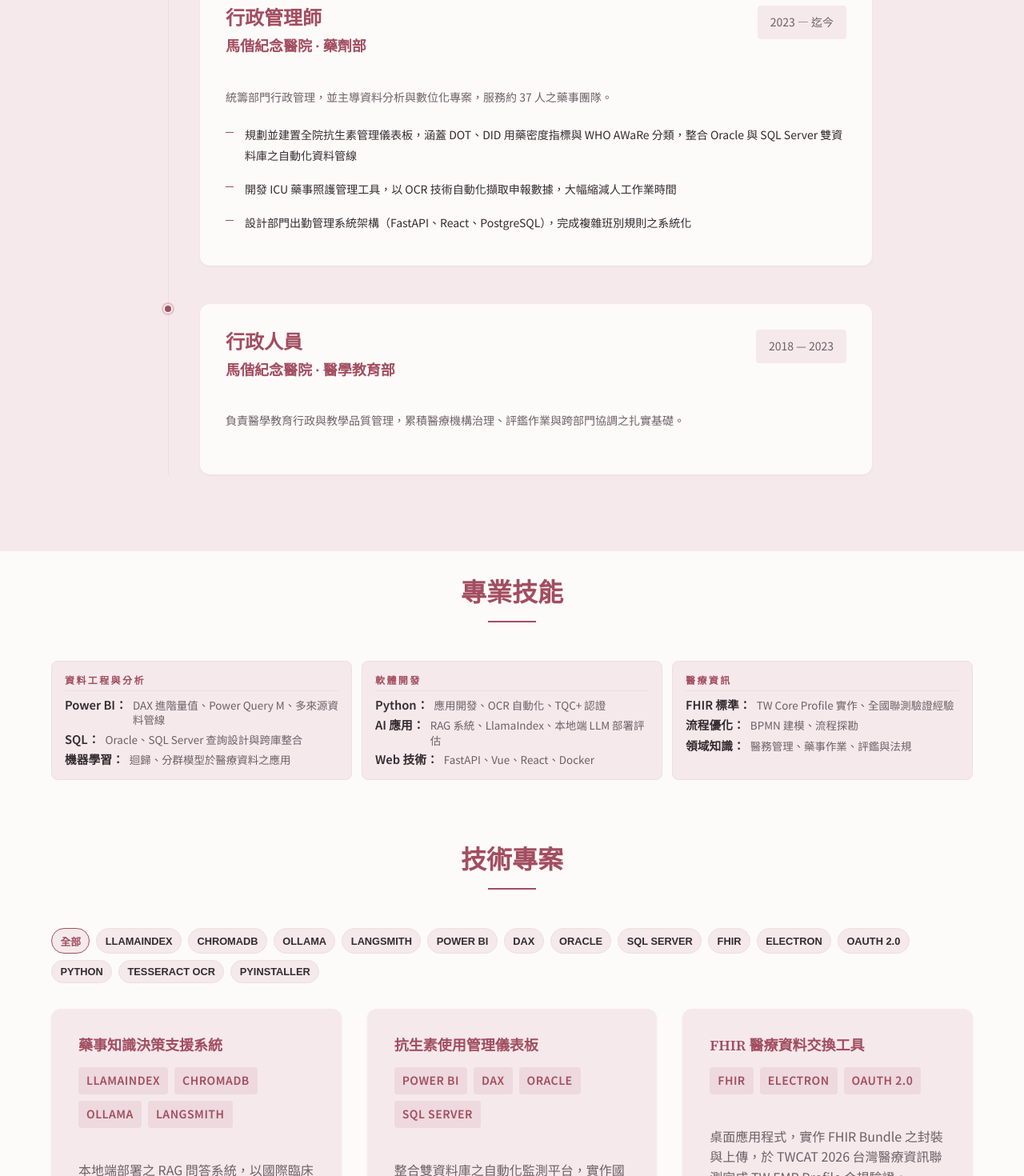
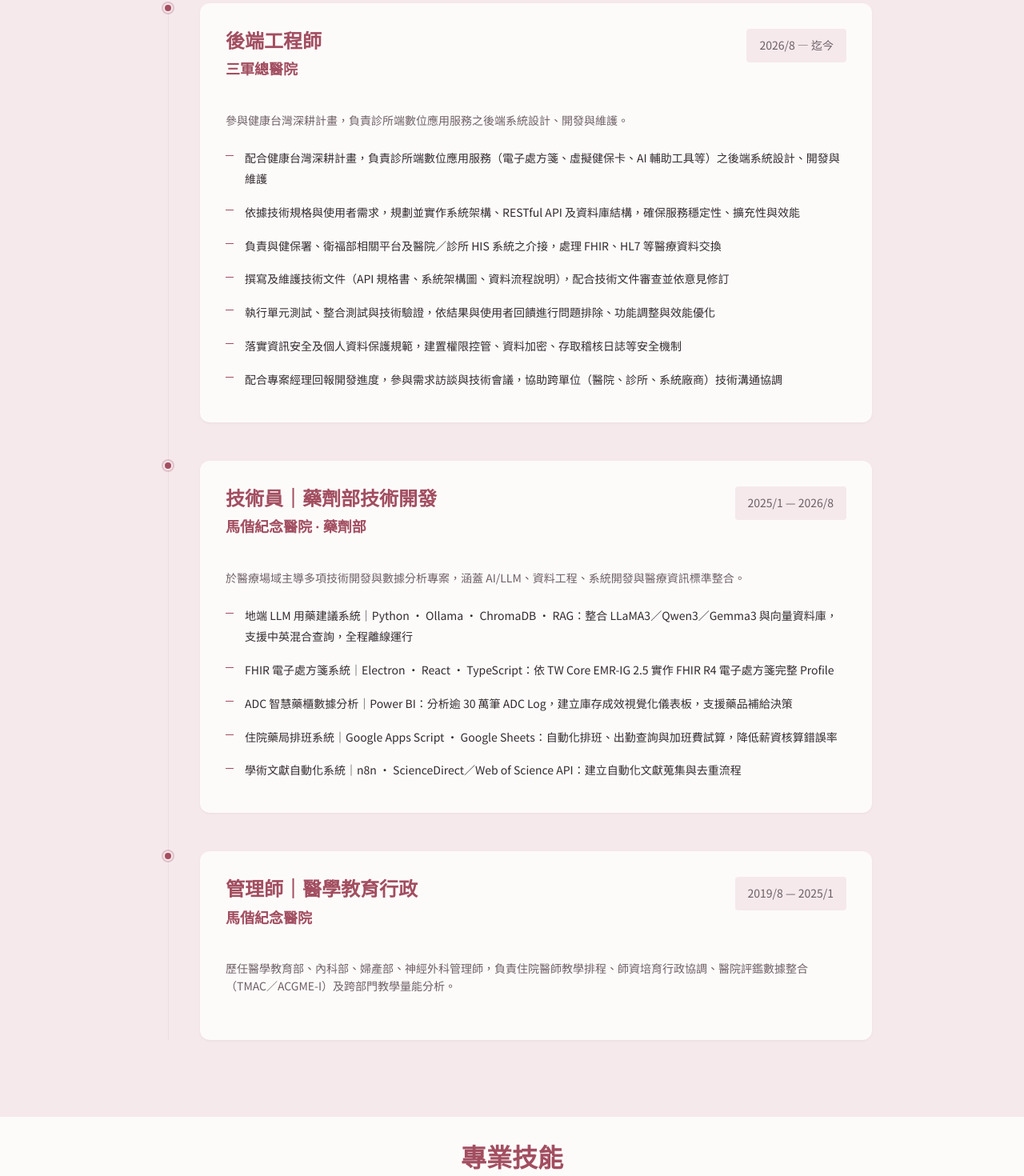
Before and after one commit to Tai-Ju/ruru-cv, a Vue app: page / in a window 1280 px wide. Shown: the part 1289-2759 px from the top of the page at 80% size. Built offline with nearby package versions, Linux system fonts and the light colour scheme.

Commit message:
feat: 依最新履歷更新三軍總醫院經歷與證照
同步工作經歷、證照與下載 PDF，反映後端工程師現職與 iPAS／TQC 認證。

Co-authored-by: Cursor <cursoragent@cursor.com>

```diff
--- a/src/components/resume/ResumeEducation.vue
+++ b/src/components/resume/ResumeEducation.vue
@@ -8,25 +8,25 @@ const educationZh = [
   {
     id: 1,
     school: '國立臺北護理健康大學',
-    degree: '資訊管理研究所 · 碩士',
-    period: '預計 2027 年畢業',
-    description: '研究方向：本地端大型語言模型於藥事決策支援系統之應用',
+    degree: '資訊管理學系 · 碩士',
+    period: '2025/9 — 2027/6（就讀中）',
+    description: '研究方向：地端 LLM 用藥建議系統',
     achievements: []
   },
   {
     id: 2,
     school: '慈濟大學',
-    degree: '醫務管理學系 · 學士',
-    period: '已畢業',
+    degree: '醫務管理系 · 四技',
+    period: '2014/9 — 2017/6',
     description: '',
     achievements: []
   }
 ]
 
 const certificationsZh = [
-  '醫資管理師（台灣醫學資訊學會）',
-  'TQC+ Python 3 程式語言認證',
-  'TWCAT 2026 台灣醫療資訊聯測參與'
+  '醫學資訊管理師（社團法人台灣醫學資訊學會｜醫資證（管）1052 字第 538 號）',
+  'AI 應用規劃師 - 初級能力鑑定（iPAS 經濟部產業人才能力鑑定）',
+  'TQC 資訊科技 Python（TQC-DK）'
 ]
 
 const internationalExperienceZh = [
@@ -44,24 +44,24 @@ const educationEn = [
     id: 1,
     school: 'National Taipei University of Nursing and Health Sciences',
     degree: 'M.S. in Information Management',
-    period: 'Expected 2027',
-    description: 'Research focus: On-premise large language models for pharmacy decision support systems',
+    period: '2025/9 — 2027/6 (In progress)',
+    description: 'Research focus: On-premise LLM medication recommendation system',
     achievements: []
   },
   {
     id: 2,
     school: 'Tzu Chi University',
     degree: 'B.S. in Healthcare Administration',
-    period: 'Graduated',
+    period: '2014/9 — 2017/6',
     description: '',
     achievements: []
   }
 ]
 
 const certificationsEn = [
-  'Healthcare Informatics Manager (TAMI)',
-  'TQC+ Python 3 Certification',
-  'TWCAT 2026 Taiwan Healthcare Connectathon'
+  'Healthcare Informatics Manager (TAMI · Cert. No. 1052-538)',
+  'AI Application Planner — Elementary (iPAS, MOEA)',
+  'TQC Information Technology Python (TQC-DK)'
 ]
 
 const internationalExperienceEn = [
--- a/src/components/resume/ResumeExperience.vue
+++ b/src/components/resume/ResumeExperience.vue
@@ -7,22 +7,41 @@ const { currentLang } = useLanguage()
 const experiencesZh = [
   {
     id: 1,
-    company: '馬偕紀念醫院 · 藥劑部',
-    position: '行政管理師',
-    period: '2023 — 迄今',
-    description: '統籌部門行政管理，並主導資料分析與數位化專案，服務約 37 人之藥事團隊。',
+    company: '三軍總醫院',
+    position: '後端工程師',
+    period: '2026/8 — 迄今',
+    description: '參與健康台灣深耕計畫，負責診所端數位應用服務之後端系統設計、開發與維護。',
     achievements: [
-      '規劃並建置全院抗生素管理儀表板，涵蓋 DOT、DID 用藥密度指標與 WHO AWaRe 分類，整合 Oracle 與 SQL Server 雙資料庫之自動化資料管線',
-      '開發 ICU 藥事照護管理工具，以 OCR 技術自動化擷取申報數據，大幅縮減人工作業時間',
-      '設計部門出勤管理系統架構（FastAPI、React、PostgreSQL），完成複雜班別規則之系統化'
+      '配合健康台灣深耕計畫，負責診所端數位應用服務（電子處方箋、虛擬健保卡、AI 輔助工具等）之後端系統設計、開發與維護',
+      '依據技術規格與使用者需求，規劃並實作系統架構、RESTful API 及資料庫結構，確保服務穩定性、擴充性與效能',
+      '負責與健保署、衛福部相關平台及醫院／診所 HIS 系統之介接，處理 FHIR、HL7 等醫療資料交換',
+      '撰寫及維護技術文件（API 規格書、系統架構圖、資料流程說明），配合技術文件審查並依意見修訂',
+      '執行單元測試、整合測試與技術驗證，依結果與使用者回饋進行問題排除、功能調整與效能優化',
+      '落實資訊安全及個人資料保護規範，建置權限控管、資料加密、存取稽核日誌等安全機制',
+      '配合專案經理回報開發進度，參與需求訪談與技術會議，協助跨單位（醫院、診所、系統廠商）技術溝通協調'
     ]
   },
   {
     id: 2,
-    company: '馬偕紀念醫院 · 醫學教育部',
-    position: '行政人員',
-    period: '2018 — 2023',
-    description: '負責醫學教育行政與教學品質管理，累積醫療機構治理、評鑑作業與跨部門協調之扎實基礎。',
+    company: '馬偕紀念醫院 · 藥劑部',
+    position: '技術員｜藥劑部技術開發',
+    period: '2025/1 — 2026/8',
+    description: '於醫療場域主導多項技術開發與數據分析專案，涵蓋 AI/LLM、資料工程、系統開發與醫療資訊標準整合。',
+    achievements: [
+      '地端 LLM 用藥建議系統｜Python · Ollama · ChromaDB · RAG：整合 LLaMA3／Qwen3／Gemma3 與向量資料庫，支援中英混合查詢，全程離線運行',
+      'FHIR 電子處方箋系統｜Electron · React · TypeScript：依 TW Core EMR-IG 2.5 實作 FHIR R4 電子處方箋完整 Profile',
+      'ADC 智慧藥櫃數據分析｜Power BI：分析逾 30 萬筆 ADC Log，建立庫存成效視覺化儀表板，支援藥品補給決策',
+      '住院藥局排班系統｜Google Apps Script · Google Sheets：自動化排班、出勤查詢與加班費試算，降低薪資核算錯誤率',
+      '學術文獻自動化系統｜n8n · ScienceDirect／Web of Science API：建立自動化文獻蒐集與去重流程'
+    ]
+  },
+  {
+    id: 3,
+    company: '馬偕紀念醫院',
+    position: '管理師｜醫學教育行政',
+    period: '2019/8 — 2025/1',
+    description:
+      '歷任醫學教育部、內科部、婦產部、神經外科管理師，負責住院醫師教學排程、師資培育行政協調、醫院評鑑數據整合（TMAC／ACGME-I）及跨部門教學量能分析。',
     achievements: []
   }
 ]
@@ -30,24 +49,43 @@ const experiencesZh = [
 const experiencesEn = [
   {
     id: 1,
-    company: 'Mackay Memorial Hospital · Pharmacy Department',
-    position: 'Administrative Specialist',
-    period: '2023 — Present',
+    company: 'Tri-Service General Hospital',
+    position: 'Backend Engineer',
+    period: '2026/8 — Present',
     description:
-      'Lead departmental administration and digital projects for a pharmacy team of about 37 people.',
+      'Contribute to the Healthy Taiwan Deep Cultivation Program, designing and maintaining backend systems for clinic-side digital services.',
     achievements: [
-      'Designed and built a hospital-wide antimicrobial stewardship dashboard covering DOT, DID, and WHO AWaRe, with automated pipelines across Oracle and SQL Server.',
-      'Developed an ICU pharmacy care tool using OCR to automate claim data capture and reduce manual work.',
-      'Designed a departmental attendance system architecture (FastAPI, React, PostgreSQL) to systematize complex shift rules.'
+      'Design, develop, and maintain backend services for clinic digital applications such as e-prescriptions, virtual NHI cards, and AI-assisted tools.',
+      'Plan and implement system architecture, RESTful APIs, and database structures for stability, scalability, and performance.',
+      'Integrate with NHIA, MOHW platforms, and hospital/clinic HIS systems using FHIR and HL7 standards.',
+      'Write and maintain technical documentation including API specs, architecture diagrams, and data-flow descriptions.',
+      'Perform unit/integration testing and technical validation; fix issues and optimize based on feedback.',
+      'Implement information security and personal-data protection controls such as access control, encryption, and audit logs.',
+      'Report progress to the project manager and support cross-organization technical coordination.'
     ]
   },
   {
     id: 2,
-    company: 'Mackay Memorial Hospital · Department of Medical Education',
-    position: 'Administrative Staff',
-    period: '2018 — 2023',
+    company: 'Mackay Memorial Hospital · Pharmacy Department',
+    position: 'Technical Specialist · Pharmacy Tech Development',
+    period: '2025/1 — 2026/8',
     description:
-      'Managed medical education administration and teaching quality, building a solid foundation in hospital governance, accreditation, and cross-department coordination.',
+      'Led technical development and analytics projects across AI/LLM, data engineering, systems, and health-informatics standards.',
+    achievements: [
+      'On-premise LLM medication recommendation system with Python, Ollama, ChromaDB, and RAG; offline bilingual query support.',
+      'FHIR e-prescription desktop app with Electron, React, and TypeScript aligned to TW Core EMR-IG 2.5.',
+      'ADC smart-cabinet analytics in Power BI over 300k+ log records to support replenishment decisions.',
+      'Pharmacy scheduling automation with Google Apps Script and Sheets for shifts, attendance, and overtime calculation.',
+      'Literature automation pipeline with n8n and ScienceDirect / Web of Science APIs.'
+    ]
+  },
+  {
+    id: 3,
+    company: 'Mackay Memorial Hospital',
+    position: 'Administrator · Medical Education',
+    period: '2019/8 — 2025/1',
+    description:
+      'Served Medical Education, Internal Medicine, OB/GYN, and Neurosurgery units; managed resident teaching schedules, faculty development, accreditation data (TMAC/ACGME-I), and cross-department teaching capacity analysis.',
     achievements: []
   }
 ]
--- a/src/components/resume/ResumeHero.vue
+++ b/src/components/resume/ResumeHero.vue
@@ -11,18 +11,18 @@ const copy = computed(() => {
   if (currentLang.value === 'en') {
     return {
       title: "Hi, I'm",
-      subtitle: 'Healthcare Administration · Software Development',
+      subtitle: 'Backend Engineer · Healthcare × Data Engineering',
       description:
-        'Administrative Specialist at Mackay Memorial Hospital Pharmacy Department. With eight years in healthcare institutions, I combine data engineering and software development to turn complex clinical needs into reliable digital solutions.',
+        'Backend engineer at Tri-Service General Hospital, working on the Healthy Taiwan Deep Cultivation Program. With six years of hospital practice and applied RAG experience, I bridge clinical needs and technical delivery.',
       download: 'Download PDF'
     }
   }
 
   return {
     title: '你好，我是',
-    subtitle: '行政管理師｜醫療 × 資料工程',
+    subtitle: '後端工程師｜醫療 × 資料工程',
     description:
-      '馬偕紀念醫院藥劑部行政管理師。八年醫療機構歷練，結合資料工程與軟體開發能力，將醫療現場的複雜需求，轉化為嚴謹可靠的數位解決方案。',
+      '現任三軍總醫院後端工程師，參與健康台灣深耕計畫。此前具備六年馬偕紀念醫院實務，研究地端 LLM 用藥建議系統，擅於橋接醫療現場需求與技術開發。',
     download: '下載 PDF'
   }
 })
--- a/src/components/resume/ResumeProjects.vue
+++ b/src/components/resume/ResumeProjects.vue
@@ -8,51 +8,45 @@ const { currentLang } = useLanguage()
 const projects = [
   {
     id: 1,
-    title: '藥事知識決策支援系統',
-    titleEn: 'Pharmacy Knowledge Decision Support System',
-    period: '2025 — 2026',
-    tags: ['LLAMAINDEX', 'CHROMADB', 'OLLAMA', 'LANGSMITH'],
+    title: '地端 LLM 用藥建議系統',
+    titleEn: 'On-premise LLM Medication Recommendation',
+    tags: ['PYTHON', 'OLLAMA', 'CHROMADB', 'RAG'],
     description:
-      '本地端部署之 RAG 問答系統，以國際臨床指引為知識庫，完成多個開源模型之系統性評估，兼顧醫療資料隱私與回覆品質。碩士論文研究主題。',
+      '整合 LLaMA3／Qwen3／Gemma3 與 ChromaDB，建立 RAG 架構用藥查詢系統；資料來源涵蓋 FDA Label、PubMed、RxNorm，支援中英混合查詢，全程離線運行。碩士論文研究主題。',
     descriptionEn:
-      'On-premise RAG Q&A system grounded in international clinical guidelines, with systematic evaluation of open-source models while protecting healthcare data privacy. Master thesis research topic.',
+      'RAG medication query system with LLaMA3/Qwen3/Gemma3 and ChromaDB; sources include FDA Label, PubMed, and RxNorm with offline bilingual queries. Master thesis topic.',
     link: 'https://github.com/Tai-Ju/drug-rag-pipeline'
   },
   {
     id: 2,
-    title: '抗生素使用管理儀表板',
-    titleEn: 'Antimicrobial Stewardship Dashboard',
-    period: '2025 — 2026',
-    tags: ['POWER BI', 'DAX', 'ORACLE', 'SQL SERVER'],
+    title: 'FHIR 電子處方箋系統',
+    titleEn: 'FHIR Electronic Prescription System',
+    tags: ['ELECTRON', 'REACT', 'TYPESCRIPT', 'FHIR'],
     description:
-      '整合雙資料庫之自動化監測平台，實作國際標準之用藥密度指標，供感染管制與藥事委員會決策使用，並建立完整資料字典以利長期維運。',
+      '桌面應用程式，依據台灣衛福部 TW Core EMR-IG 2.5 規範，實作 FHIR R4 電子處方箋完整 Profile（Bundle-EP／Composition-EP／MedicationRequest-EP）。',
     descriptionEn:
-      'Automated dual-database monitoring platform implementing international antimicrobial density metrics for infection control and pharmacy committee decisions, with a full data dictionary for long-term operations.',
+      'Desktop app implementing full FHIR R4 e-prescription profiles per TW Core EMR-IG 2.5 (Bundle-EP / Composition-EP / MedicationRequest-EP).',
+    link: 'https://github.com/swiftruru/rx-fhir'
+  },
+  {
+    id: 3,
+    title: 'ADC 智慧藥櫃數據分析',
+    titleEn: 'ADC Smart Cabinet Analytics',
+    tags: ['POWER BI', 'DAX'],
+    description: '分析逾 30 萬筆 ADC Log 數據，建立庫存成效視覺化儀表板，支援藥品補給決策。',
+    descriptionEn:
+      'Analyzed 300k+ ADC log records in Power BI to build inventory-effectiveness dashboards supporting replenishment decisions.',
     link: ''
   },
   {
-    id: 3,
-    title: 'FHIR 醫療資料交換工具',
-    titleEn: 'FHIR Healthcare Data Exchange Tool',
-    period: '2026',
-    tags: ['FHIR', 'ELECTRON', 'OAUTH 2.0'],
-    description:
-      '桌面應用程式，實作 FHIR Bundle 之封裝與上傳，於 TWCAT 2026 台灣醫療資訊聯測完成 TW EMR Profile 合規驗證。',
+    id: 4,
+    title: '住院藥局排班系統',
+    titleEn: 'Inpatient Pharmacy Scheduling System',
+    tags: ['GOOGLE APPS SCRIPT', 'GOOGLE SHEETS'],
+    description: '開發自動化排班工具，實作班別規則設定、出勤記錄查詢與加班費自動試算，取代人工計算流程。',
     descriptionEn:
-      'Desktop application for FHIR Bundle packaging and upload, validated against TW EMR Profile at TWCAT 2026 Taiwan Healthcare Connectathon.',
-    link: 'https://github.com/swiftruru/rx-fhir'
-  },
-  {
-    id: 4,
-    title: 'ICU 藥事照護管理工具',
-    titleEn: 'ICU Pharmacy Care Management Tool',
-    period: '2025',
-    tags: ['PYTHON', 'TESSERACT OCR', 'PYINSTALLER'],
-    description:
-      '自動化資料擷取管線，從掃描文件中辨識並結構化 ICU 照護與申報數據，打包為單機應用程式供部門同仁日常使用。',
-    descriptionEn:
-      'Automated extraction pipeline that recognizes and structures ICU care and claim data from scanned documents, packaged as a standalone app for daily departmental use.',
-    link: ''
+      'Automated scheduling tool for shift rules, attendance lookup, and overtime calculation, replacing manual payroll workflows.',
+    link: 'https://github.com/Tai-Ju/gas-pharmacy-schedule-system'
   }
 ]
 
--- a/src/components/resume/ResumeSkills.vue
+++ b/src/components/resume/ResumeSkills.vue
@@ -6,26 +6,26 @@ const { currentLang } = useLanguage()
 
 const skillCategoriesZh = [
   {
-    title: '資料工程與分析',
+    title: '後端與系統開發',
     skills: [
-      { name: 'Power BI', experience: 'DAX 進階量值、Power Query M、多來源資料管線' },
-      { name: 'SQL', experience: 'Oracle、SQL Server 查詢設計與跨庫整合' },
-      { name: '機器學習', experience: '迴歸、分群模型於醫療資料之應用' }
+      { name: 'Python / Django', experience: '醫療應用系統、資料庫設計、API 串接' },
+      { name: 'RESTful API', experience: '系統架構規劃、規格文件與跨平台介接' },
+      { name: 'Web 技術', experience: 'React、TypeScript、Electron、Docker、Git' }
     ]
   },
   {
-    title: '軟體開發',
+    title: 'AI 與資料工程',
     skills: [
-      { name: 'Python', experience: '應用開發、OCR 自動化、TQC+ 認證' },
-      { name: 'AI 應用', experience: 'RAG 系統、LlamaIndex、本地端 LLM 部署評估' },
-      { name: 'Web 技術', experience: 'FastAPI、Vue、React、Docker' }
+      { name: 'RAG / Local LLM', experience: 'Ollama、ChromaDB、地端用藥建議系統' },
+      { name: 'Power BI', experience: '醫療數據儀表板、ADC Log 分析' },
+      { name: '資料科學', experience: 'pandas、scikit-learn、機器學習應用' }
     ]
   },
   {
     title: '醫療資訊',
     skills: [
-      { name: 'FHIR 標準', experience: 'TW Core Profile 實作、全國聯測驗證經驗' },
-      { name: '流程優化', experience: 'BPMN 建模、流程探勘' },
+      { name: 'FHIR / HL7', experience: 'TW Core EMR-IG、電子處方箋、HIS 介接' },
+      { name: '自動化流程', experience: 'Google Apps Script、n8n、OCR 應用' },
       { name: '領域知識', experience: '醫務管理、藥事作業、評鑑與法規' }
     ]
   }
@@ -33,27 +33,27 @@ const skillCategoriesZh = [
 
 const skillCategoriesEn = [
   {
-    title: 'Data Engineering & Analytics',
+    title: 'Backend & Systems',
     skills: [
-      { name: 'Power BI', experience: 'Advanced DAX, Power Query M, multi-source pipelines' },
-      { name: 'SQL', experience: 'Oracle & SQL Server query design and cross-database integration' },
-      { name: 'Machine Learning', experience: 'Regression and clustering on healthcare data' }
+      { name: 'Python / Django', experience: 'Healthcare apps, database design, API integration' },
+      { name: 'RESTful API', experience: 'Architecture planning, specs, and cross-platform integration' },
+      { name: 'Web Technologies', experience: 'React, TypeScript, Electron, Docker, Git' }
     ]
   },
   {
-    title: 'Software Development',
+    title: 'AI & Data Engineering',
     skills: [
-      { name: 'Python', experience: 'Application development, OCR automation, TQC+ certified' },
-      { name: 'AI Applications', experience: 'RAG systems, LlamaIndex, on-premise LLM evaluation' },
-      { name: 'Web Technologies', experience: 'FastAPI, Vue, React, Docker' }
+      { name: 'RAG / Local LLM', experience: 'Ollama, ChromaDB, on-premise medication systems' },
+      { name: 'Power BI', experience: 'Healthcare dashboards and ADC log analytics' },
+      { name: 'Data Science', experience: 'pandas, scikit-learn, applied machine learning' }
     ]
   },
   {
     title: 'Health Informatics',
     skills: [
-      { name: 'FHIR', experience: 'TW Core Profile implementation and national connectathon validation' },
-      { name: 'Process Optimization', experience: 'BPMN modeling and process mining' },
-      { name: 'Domain Knowledge', experience: 'Healthcare admin, pharmacy operations, accreditation & regulation' }
+      { name: 'FHIR / HL7', experience: 'TW Core EMR-IG, e-prescriptions, HIS integration' },
+      { name: 'Automation', experience: 'Google Apps Script, n8n, OCR applications' },
+      { name: 'Domain Knowledge', experience: 'Healthcare admin, pharmacy operations, accreditation' }
     ]
   }
 ]
```
Also changed, not shown: data/resume.json (+86 -71 lines), src/components/resume/ResumeAbout.vue (+6 -6 lines), 1 other file (tests, documents, lock files or other folders).
